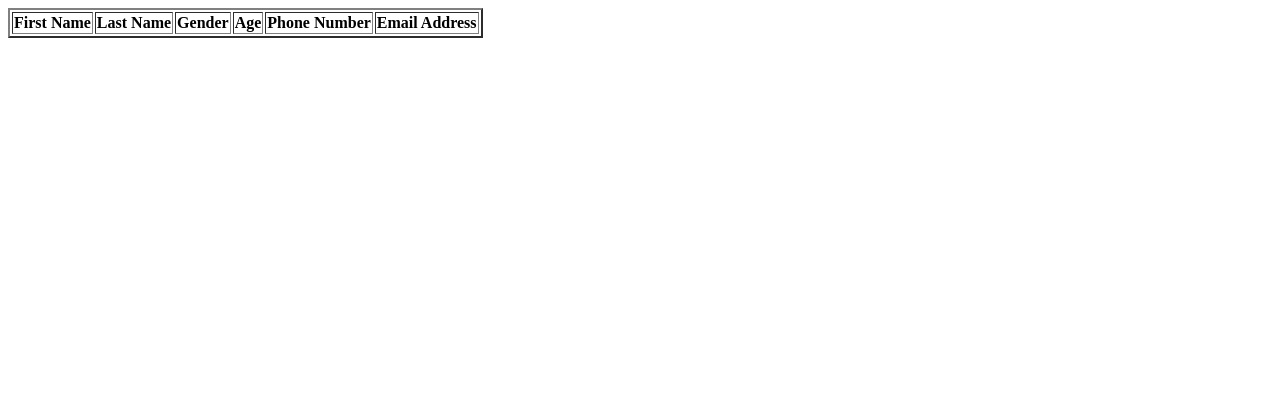
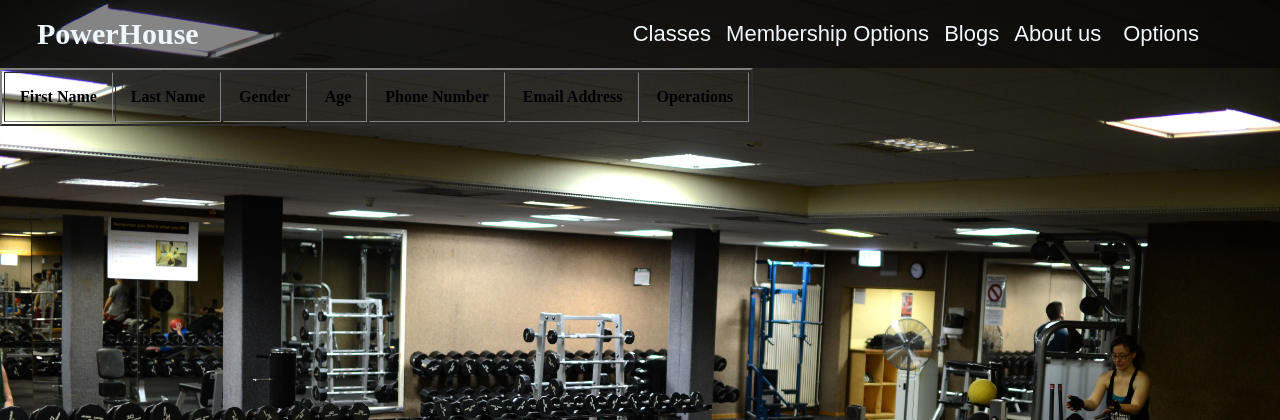
Before and after one commit to R4JV4N5/PowerHouse, a PHP site: page /PowerHouse/userlist.php in a window 1280 px wide. Shown: the top 420 px of the page. Run offline with PHP 8.4, Linux system fonts and the light colour scheme; data that the repository does not hold is empty.

Commit message:
added functionalities to userlist

```diff
--- a/javacript/new_user.js
+++ b/javacript/new_user.js
@@ -7,7 +7,6 @@ function validate(){
     var age=document.getElementById("age")
     var password_1=document.getElementById("pwd_1")
     var password_2=document.getElementById("pwd_2")
-
 
     if(firstname.value.trim()=="" || lastname.value.trim()==""){
         alert("fields blank");
--- a/register.php
+++ b/register.php
@@ -22,12 +22,9 @@
 
 			echo "Registration successful";
 			echo "<br>";
-			echo "
-			<a href='new_user.html'> CLick here to continue</a>
-			";
-
 			$stmt->close();
 			$conn->close();
 		}
 	}
 ?>
+<meta http-equiv = "refresh" content = "2; url = http://localhost/PowerHouse/new_user.html" />
--- a/userlist.php
+++ b/userlist.php
@@ -1,8 +1,72 @@
 <html>
     <head>
         <title>Gym User List</title>
+        <link rel="stylesheet" href="css/new_user.css" />
+        <style>
+            th{
+                padding: 15px;
+            }
+            td{
+                padding: 15px;
+            }
+            .del-btn{
+                padding: 10px 15px;
+                color: white;
+                border-radius: 4px;
+                background-color: #f44336;
+            }
+            .up-btn{
+                padding: 10px 15px;
+                color: white;
+                border-radius: 4px;
+                background-color: #008CBA;
+            }
+            a{
+                text-decoration: none;
+            }
+        </style>
     </head>
     <body>
+        <div class="nav_bar">
+            <table style="width: 100%">
+            <tr>
+                <td>
+                <div>
+                    <h3 class="m_logo">PowerHouse</h3>
+                </div>
+                </td>
+                <td>
+                <div class="nav_buttons">
+                    <ul class="u_list">
+                    <li class="nav_items">
+                        <a class="nav_items_inside" href="">Classes </a>
+                    </li>
+                    <li class="nav_items">
+                        <a class="nav_items_inside" href="">Membership Options </a>
+                    </li>
+                    <li class="nav_items">
+                        <a class="nav_items_inside" href="">Blogs </a>
+                    </li>
+                    <li class="nav_items">
+                        <a class="nav_items_inside" href="">About us</a>
+                    </li>
+                    <li class="nav_items">
+                        <div class="dropdown">
+                        <a class="dropbtn">Options</a>
+                        <div class="dropdown-content">
+                            <a href="new_user.html">Add Member</a>
+                            <a href="checkin.html">check-in-out</a>
+                            <a href="userlist.php">Users List</a>
+                            <!-- <a href="#">user Activities</a> -->
+                        </div>
+                        </div>
+                    </li>
+                    </ul>
+                </div>
+                </td>
+            </tr>
+            </table>
+        </div>
         <table border= '2'>
                 <tr>
                     <th>First Name</th>
@@ -11,6 +75,8 @@
                     <th>Age</th>
                     <th>Phone Number</th>
                     <th>Email Address</th>
+                    <th colspan = 2>Operations</th>
+                </tr>
     </body>
 </html>
 <?php
@@ -28,6 +94,8 @@ while($result = mysqli_fetch_assoc($data)){
         <td>".$result['age']."</td>
         <td>".$result['phno']."</td>
         <td>".$result['email']."</td>
+        <td><a href = '' class = 'up-btn'>Update</a></td>
+        <td><a href = '' class = 'del-btn'>Delete</a></td>
     </tr>";
 }
 ?>
```
Also changed, not shown: checkin.php (+4 -5 lines), new_user.html (+14 -6 lines). Lines whose indentation alone changed are shown as unchanged.
